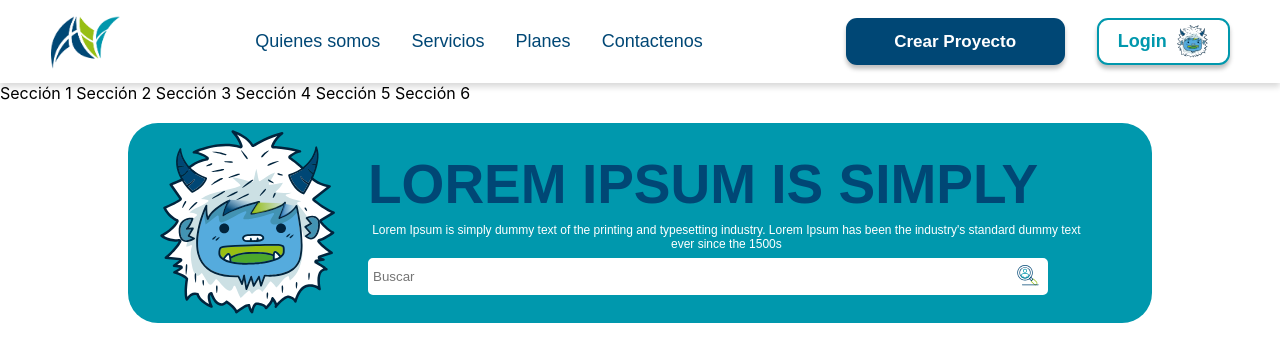
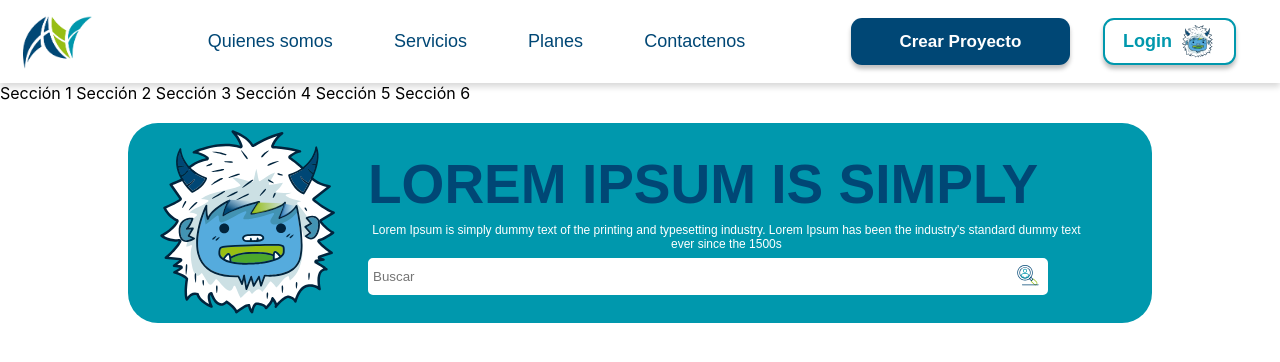
Before and after one commit to nataliarrod/my-adfi, a React (Create React App) app: page / in a window 1280 px wide. Shown: the top 362 px of the page. Built offline with nearby package versions, Linux system fonts and the light colour scheme.

Commit message:
navBar content size update

```diff
--- a/src/modules/Landing/components/NavBar/style.css
+++ b/src/modules/Landing/components/NavBar/style.css
@@ -1,7 +1,7 @@
 .nav-bar-container {
   display: flex;
   align-items: center;
-  justify-content: space-around;
+  justify-content: space-evenly;
   margin: 0px auto;
   width: 100%;
   height: 83px;
@@ -11,7 +11,8 @@
 }
 
 .nav-bar-logo {
-  width: 10%;
+  width: 83px;
+  left: 2px;
   display: flex;
   justify-content: center;
   align-items: center;
@@ -26,14 +27,13 @@
   display: flex;
   align-items: center;
   justify-content: center;
-  width: 600px;
+  width: 700px;
 }
 
 .nav-bar-label-ul{
   width: 100%;
   display: flex;
   justify-content: space-evenly;
-  padding: 0px 45px;
 }
 
 .nav-bar-label-ul li{
```
